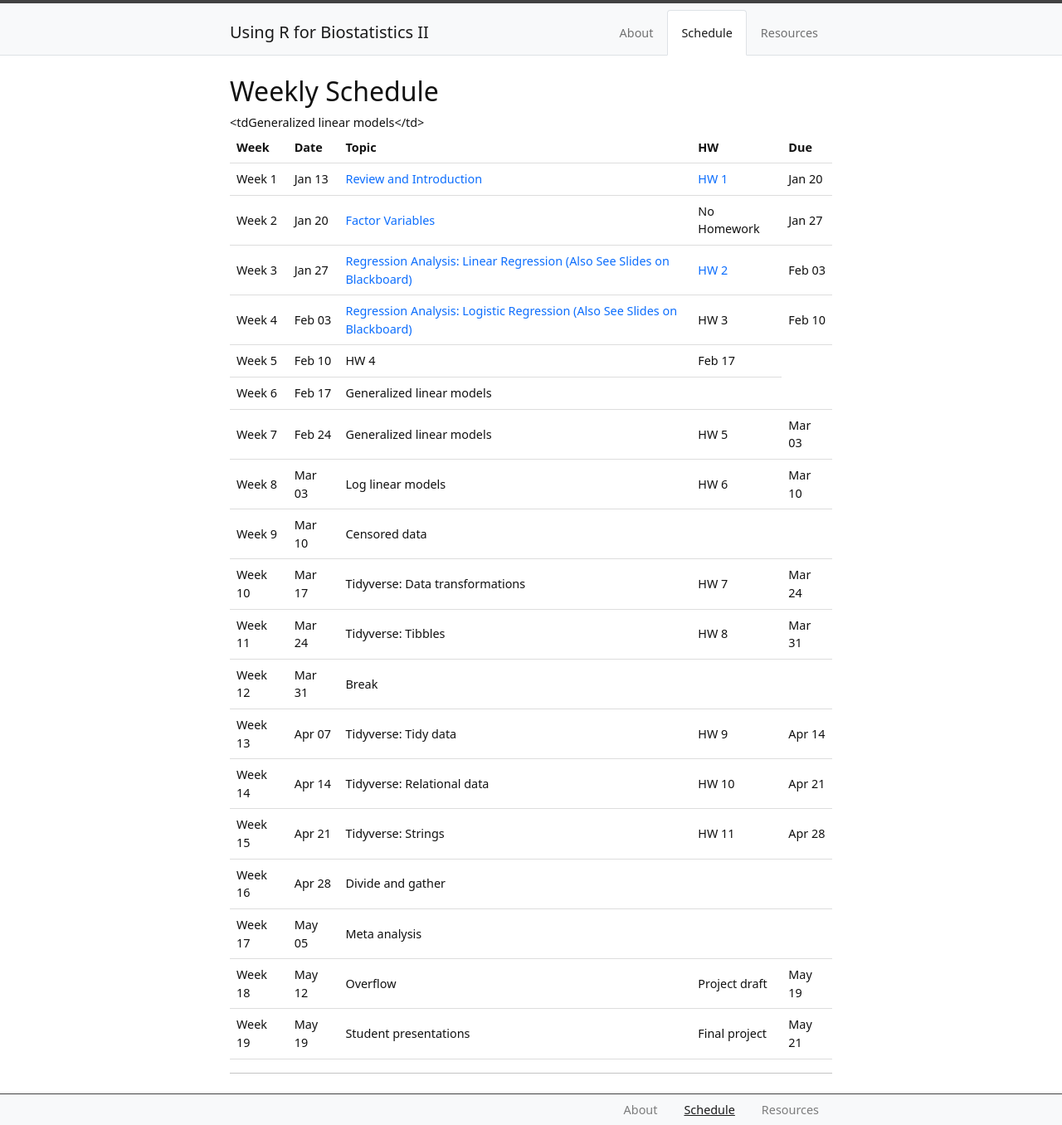
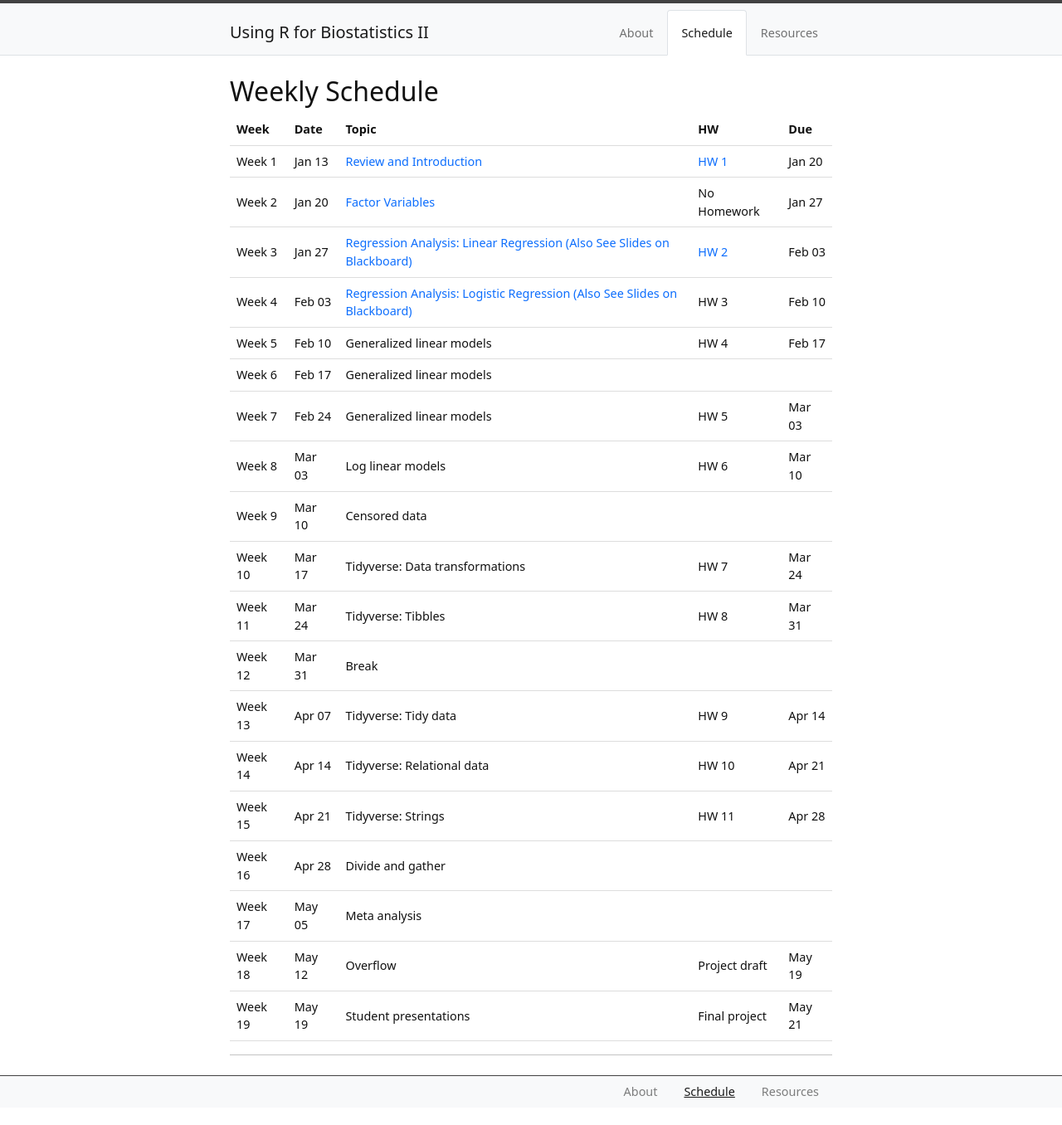
Before and after one commit to XiaoyuLiang/BIOE806-Spring2022, a Jekyll site: the page built from content/2-Schedule.md, in a window 1280 px wide. Shown: the whole page at 83% size. Built offline with Jekyll 4.4.1, drawn with Linux system fonts in a browser that asks for light colours; after the commit the page ends 1335 px from its top, so only the background shows below that.

Commit message:
Update 2-Schedule.md

```diff
--- a/content/2-Schedule.md
+++ b/content/2-Schedule.md
@@ -62,7 +62,7 @@ tr:hover {background-color: #D6EEEE;}
     <tr>
     <td>Week 5</td>
     <td>Feb 10</td>
-    <tdGeneralized linear models</td>
+    <td>Generalized linear models</td>
     <td>HW 4</td>
     <td>Feb 17</td>
   </tr>
```
